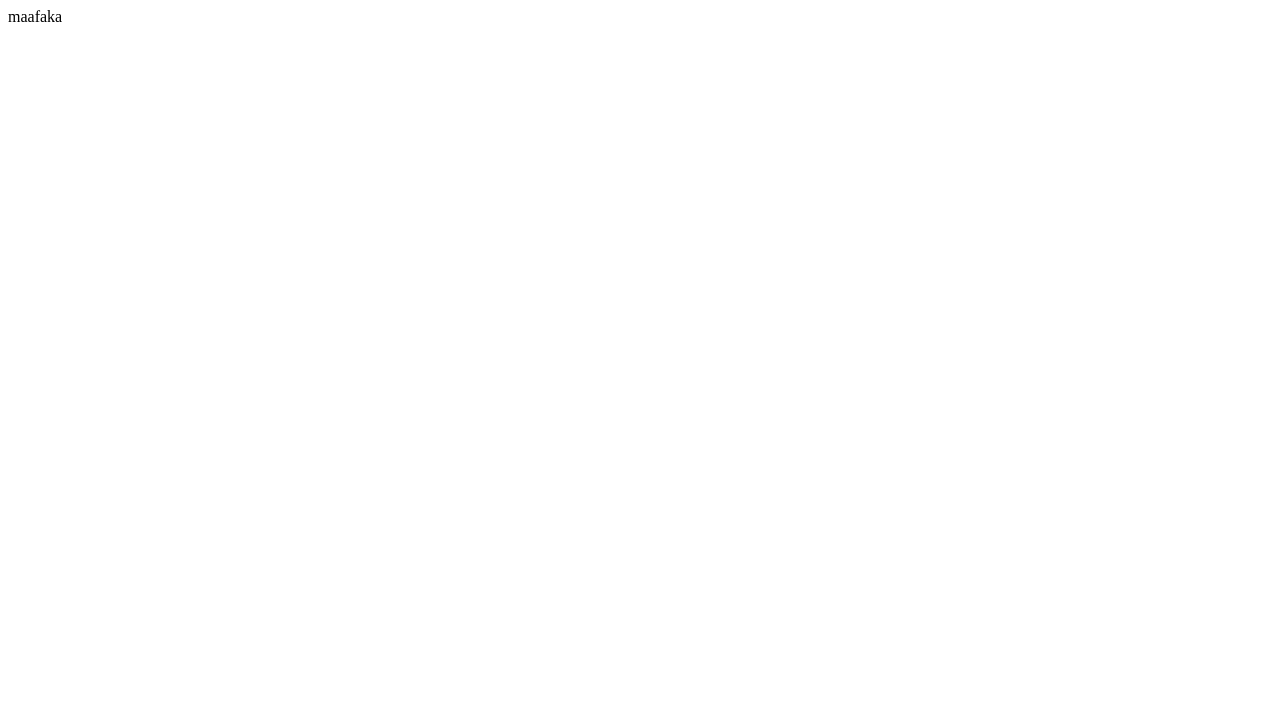
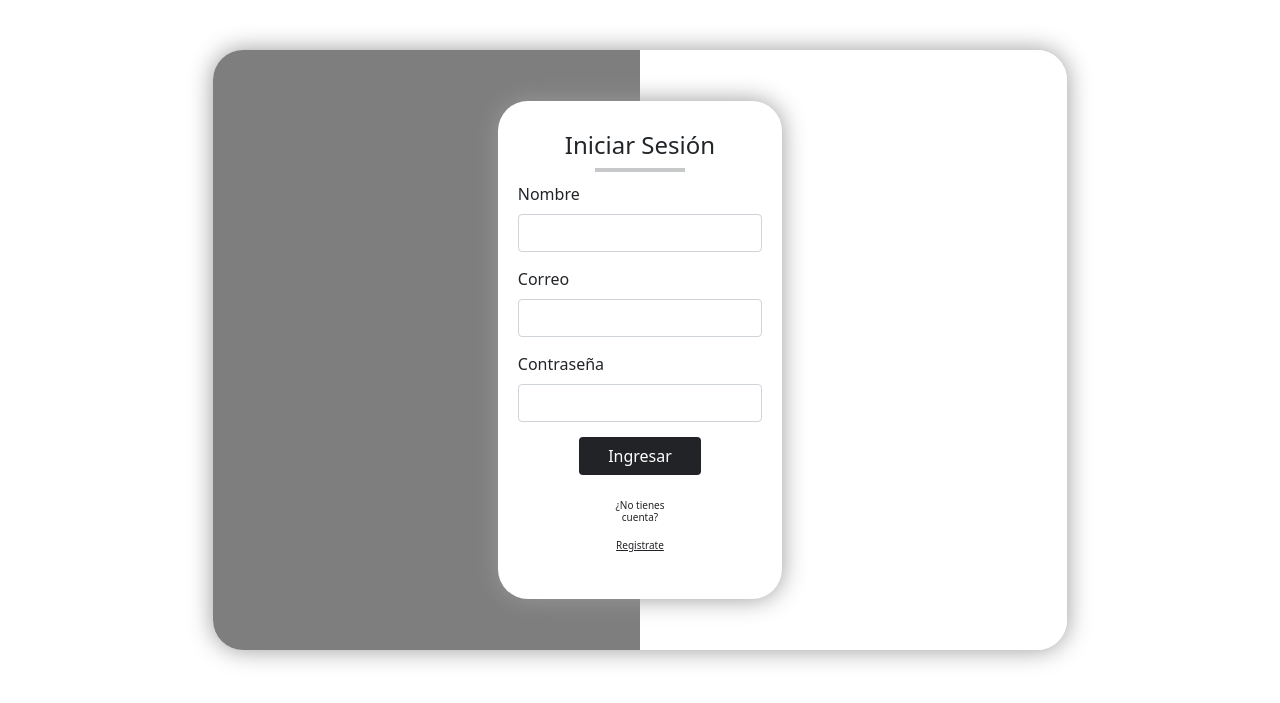
Before and after one commit to Danielbaez9710/Proyecto, a Django app: page / in a window 1280 px wide. Before the commit the part shown is almost empty. Shown: the top 703 px of the page. Run offline with Django 4.2, Linux system fonts and the light colour scheme.

Commit message:
Agregando estructura y estilos del login

```diff
--- /dev/null
+++ b/danic/ventas/static/css/login.css
@@ -0,0 +1,70 @@
+* {
+    margin: 0;
+    padding: 0;
+    box-sizing: border-box;
+}
+
+.padre {
+    /* background: #ccc; */
+    margin: auto;
+    height: 700px;
+    display: flex;
+    justify-content: center;
+    align-items: center;
+}
+
+.hijo {
+    display: flex;
+    justify-content: center;
+    align-items: center;
+    height: 600px;
+    border-radius: 30px;
+    box-shadow: 0  0 25px #999;
+    background: linear-gradient(to right, rgb(126, 126, 126) 50%, rgb(126, 126, 126) 50%, white 50%, white 100% );
+}
+
+form {
+    box-shadow: 0  0 25px #999;
+    border-radius: 30px;
+    padding: 20px;
+    background: #fff;
+}
+
+.title {
+    text-align: center;
+    padding: 10px;
+}
+hr{
+    padding: 2px;
+    margin: auto;
+    width: 40%;
+}
+
+.label {
+    margin-bottom: 15px;
+}
+
+.boton {
+    margin-top: 15px;
+}
+
+.boton2 {
+    background: #222326 ;
+    color: #fff;
+}
+
+
+.link-registro {
+    margin: auto;
+    text-align: center;
+}
+
+h6 {
+    font-size: 10px;
+    color: #222326;
+}
+
+a {
+    font-size: 10px;
+    color: #222326;
+}
--- a/danic/ventas/templates/login/login.html
+++ b/danic/ventas/templates/login/login.html
@@ -1,12 +1,45 @@
+{% load static %}
 <!DOCTYPE html>
 <html lang="en">
 <head>
-    <meta charset="UTF-8">
-    <meta http-equiv="X-UA-Compatible" content="IE=edge">
-    <meta name="viewport" content="width=device-width, initial-scale=1.0">
-    <title>Document</title>
+  <meta charset="UTF-8">
+  <meta http-equiv="X-UA-Compatible" content="IE=edge">
+  <meta name="viewport" content="width=device-width, initial-scale=1.0">
+  <link href="https://cdn.jsdelivr.net/npm/bootstrap@5.1.3/dist/css/bootstrap.min.css" rel="stylesheet" integrity="sha384-1BmE4kWBq78iYhFldvKuhfTAU6auU8tT94WrHftjDbrCEXSU1oBoqyl2QvZ6jIW3" crossorigin="anonymous">
+  <link rel="stylesheet"  href="{% static 'css/login.css' %}">
+  <title>Login</title>
 </head>
 <body>
-    maafaka
+
+    <div class="padre col-12">
+        <div class="hijo col-8">
+            <form class="col-4">
+                <div class="title">
+                    <h4>Iniciar Sesión</h4>
+                    <hr>
+                </div>
+                <div class="label col-md-12">
+                    <label for="inputEmail4" class="form-label">Nombre</label>
+                    <input type="text" class="form-control" id="inputNombre4">
+                </div>
+                <div class="label col-md-12">
+                    <label for="inputEmail4" class="form-label">Correo</label>
+                    <input type="email" class="form-control" id="inputEmail4">
+                </div>
+                <div class="label col-md-12">
+                    <label for="inputPassword4" class="form-label">Contraseña</label>
+                    <input type="password" class="form-control" id="inputPassword4">
+                </div>
+                <div class="d-grid gap-2 col-6 mx-auto">
+                    <button type="submit" class="boton2 btn">Ingresar</button>
+                </div>
+                <div class="link-registro col-4 my-4">
+                    <h6>¿No tienes cuenta?</h6>
+                    <a href="#">Registrate</a>
+                </div>
+            </form>
+        </div>
+    </div>
+
 </body>
 </html>
--- a/danic/ventas/urls.py
+++ b/danic/ventas/urls.py
@@ -4,6 +4,6 @@ from django.urls import path
 from . import views
 
 urlpatterns = [
-    path('', views.inicio, name="inicio"),
+    path('', views.login, name="login"),
    # path('', views.home, name="home"),
 ]
--- a/danic/ventas/views.py
+++ b/danic/ventas/views.py
@@ -6,7 +6,7 @@ from django.template import loader
 # Create your views here.
 
 # Vista para el inicio de la aplicacion
-def inicio(request):
+def login(request):
     template = loader.get_template('login/login.html')
     context = {}
     return HttpResponse(template.render(context,request))
```
